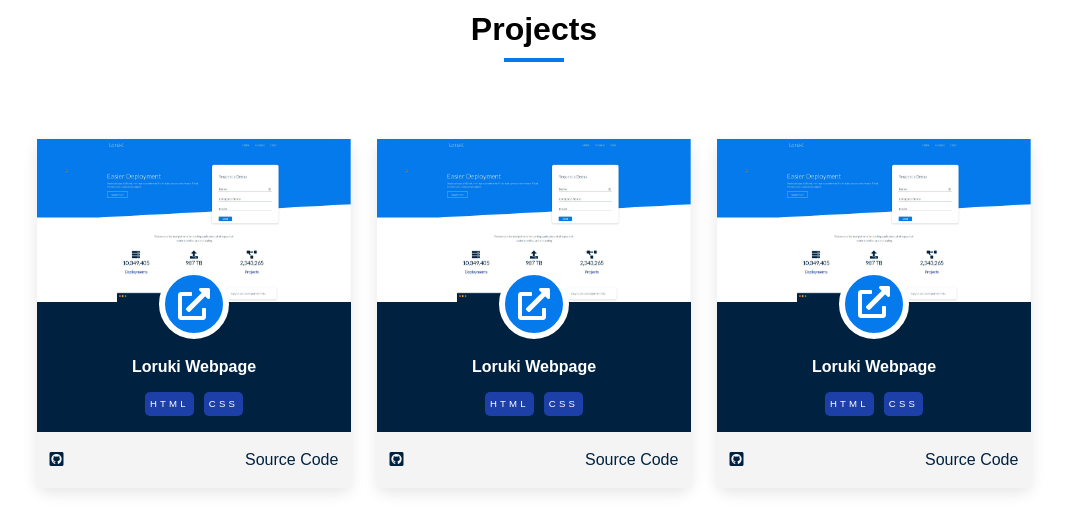
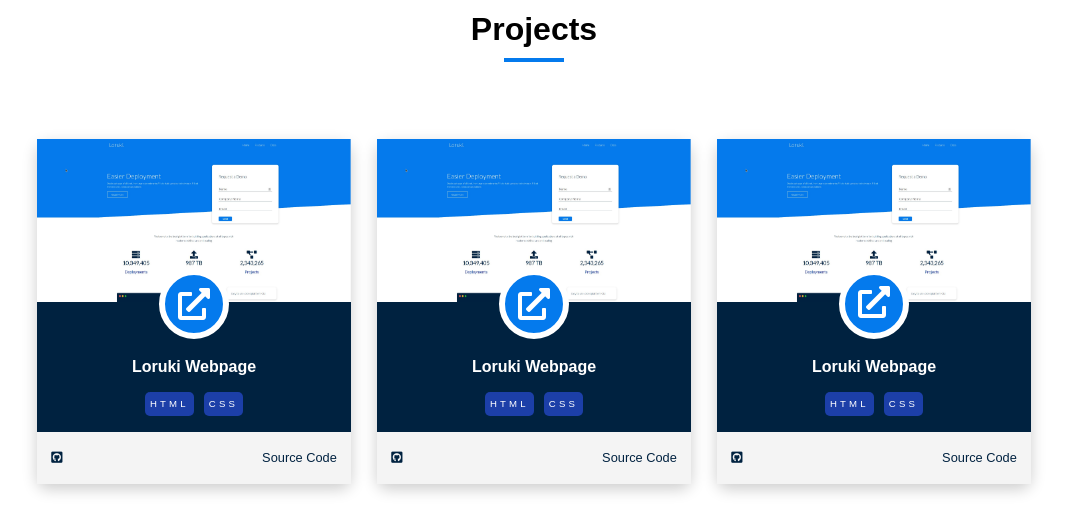
Before and after one commit to microrony/projects-directory, a plain HTML site: page index.html in a window 1280 px wide. Shown: the whole page, without its empty margins (106-1173 px from the left). Drawn offline with Linux system fonts and the light colour scheme.

Commit message:
card-footer

```diff
--- a/scss/_utilities.scss
+++ b/scss/_utilities.scss
@@ -11,7 +11,7 @@
 
 .card {
   @include set-background($dark-color);
-  box-shadow: 0 5px 15px rgba($color: #000000, $alpha: 0.1);
+  box-shadow: 0 5px 15px rgba($color: #000000, $alpha: 0.2);
   border-radius: 10px;
   padding: 1.5rem;
   margin: 0.8rem;
--- a/scss/style.scss
+++ b/scss/style.scss
@@ -74,8 +74,9 @@
       }
 
       .code {
+        font-size: .8rem;
         justify-content: space-between;
-        padding: 1rem .8rem;
+        padding: 1rem .9rem;
         @include set-background($light-color);
 
         a {
```
Also changed, not shown: css/style.css.
